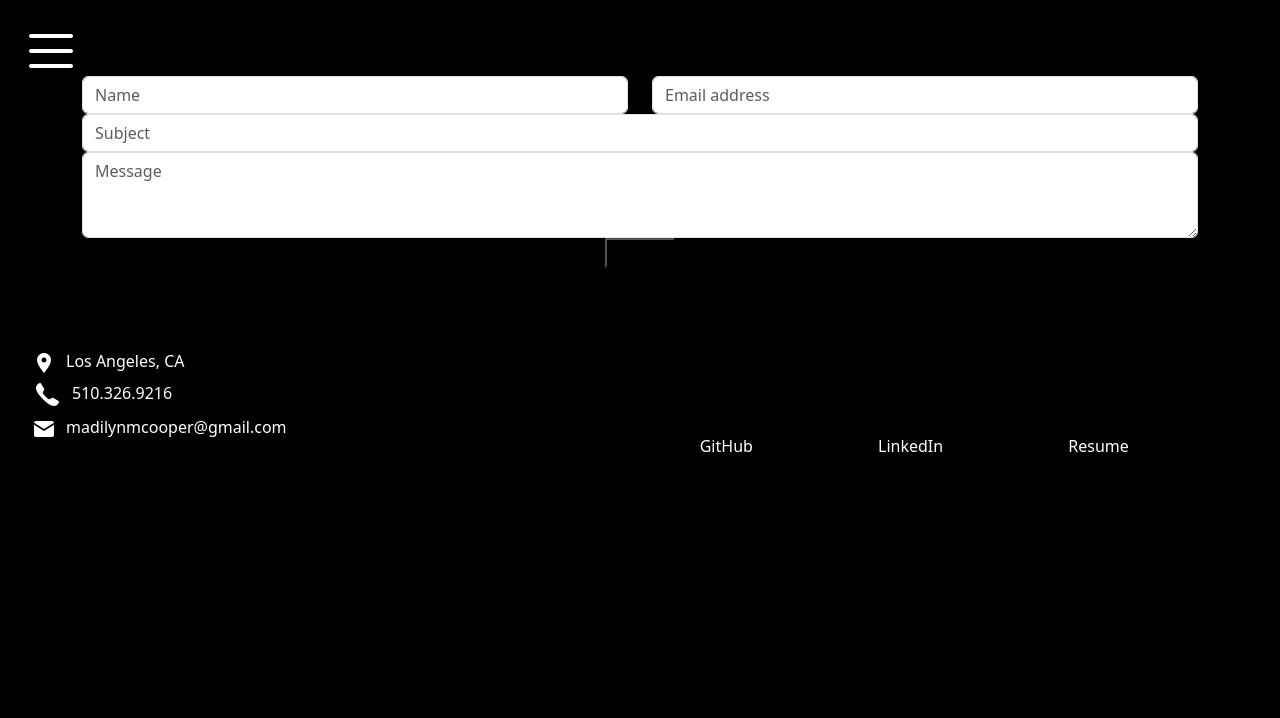
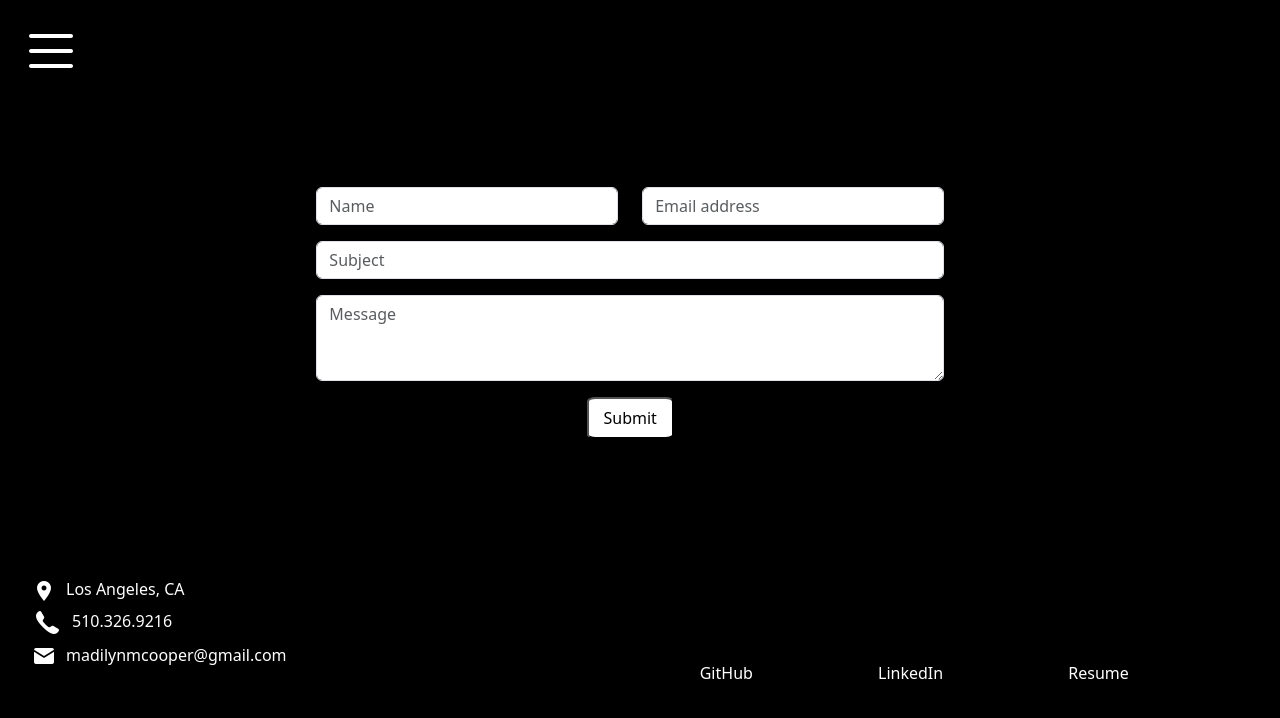
Before and after one commit to Madilyncooper/mcPortfolio, a React (Vite) app: page /contact in a window 1280 px wide. Shown: the top 718 px of the page. Built offline with nearby package versions, Linux system fonts and the light colour scheme.

Commit message:
Added styling to contact form

```diff
--- a/src/App.css
+++ b/src/App.css
@@ -318,3 +318,18 @@ margin-top: 5%;
 .linksInfo a:hover {
     color: rgb(82, 82, 82);
 }
+
+/* Submit button on Contact form in Contact.jsx */
+.contactBtn {
+    background-color: white;
+    border-radius: 10%;
+    padding: 7px 15px 7px 15px;
+}
+
+/* Form container in Contact.jsx */
+.contactForm {
+    margin-top: 10%;
+    width: 75%;
+    margin-left: 12%;
+    margin-bottom: 5%;
+}
--- a/src/components/Contact.jsx
+++ b/src/components/Contact.jsx
@@ -25,7 +25,7 @@ function Contact () {
         <div className='row'>
           <div className='col-12 text-center'>
             <div className='contactForm'>
-              <form id='contact-form' onSubmit={handleSubmit(onSubmit)} noValidate>
+              <form id='contact-form' onSubmit={handleSubmit(onSubmit)} noValidate className='contactForm'>
                 {/* Row 1 of form */}
                 <div className='row formRow'>
                   <div className='col-6'>
@@ -39,7 +39,7 @@ function Contact () {
                           message: 'Please use 30 characters or less'
                         }
                       })}
-                      className='form-control formInput'
+                      className='form-control formInput mb-3'
                       placeholder='Name'
                     ></input>
                     {errors.name && <span className='errorMessage'>{errors.name.message}</span>}
@@ -73,7 +73,7 @@ function Contact () {
                           message: 'Subject cannot exceed 75 characters'
                         }
                       })}
-                      className='form-control formInput'
+                      className='form-control formInput mb-3'
                       placeholder='Subject'
                     ></input>
                     {errors.subject && (
@@ -90,13 +90,13 @@ function Contact () {
                       {...register('message', {
                         required: true
                       })}
-                      className='form-control formInput'
+                      className='form-control formInput mb-3'
                       placeholder='Message'
                     ></textarea>
                     {errors.message && <span className='errorMessage'>Please enter a message</span>}
                   </div>
                 </div>
-                <button className='submit-btn' type='submit'>
+                <button className='submit-btn contactBtn' type='submit'>
                   Submit
                 </button>
               </form>
```
